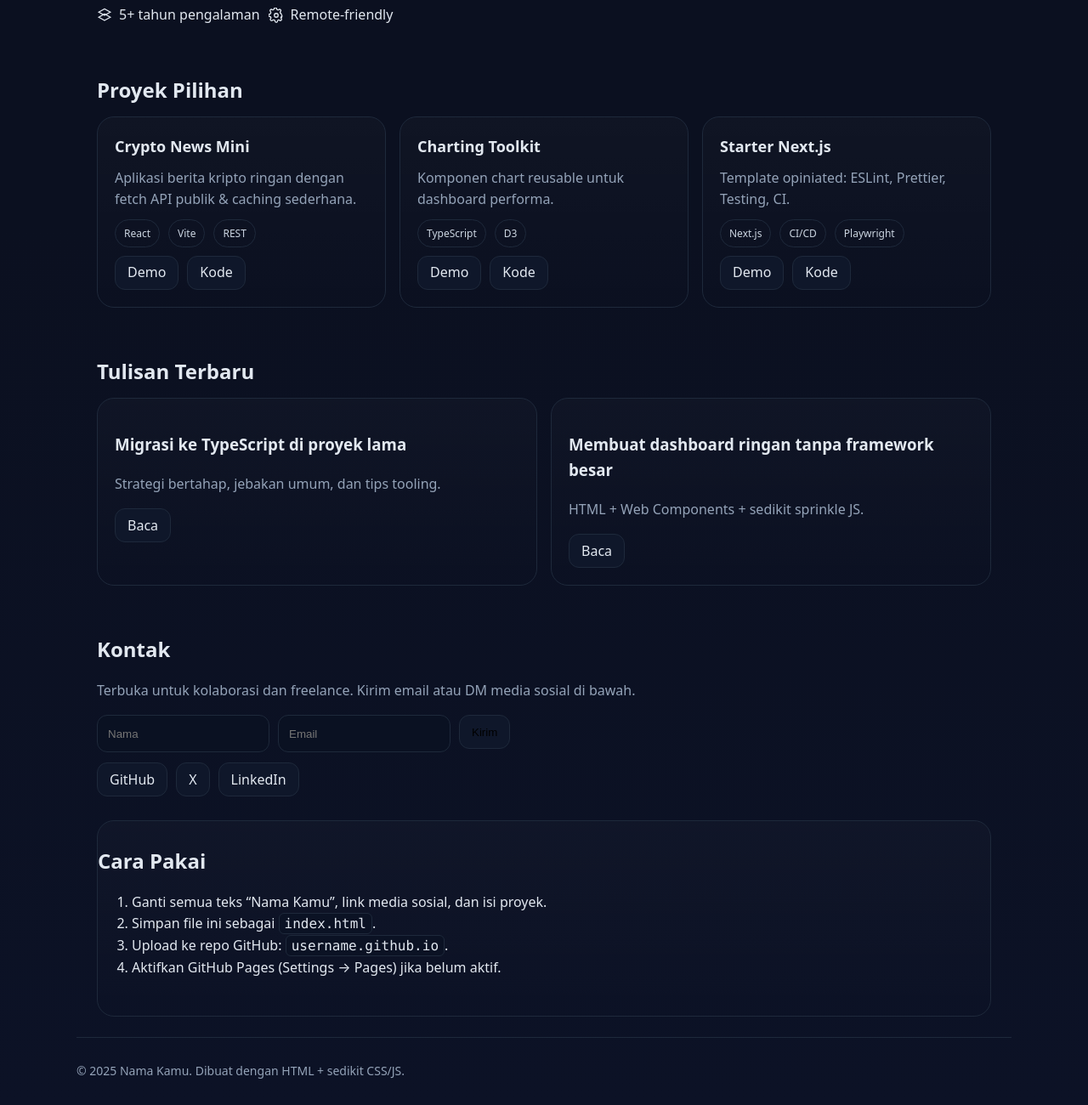
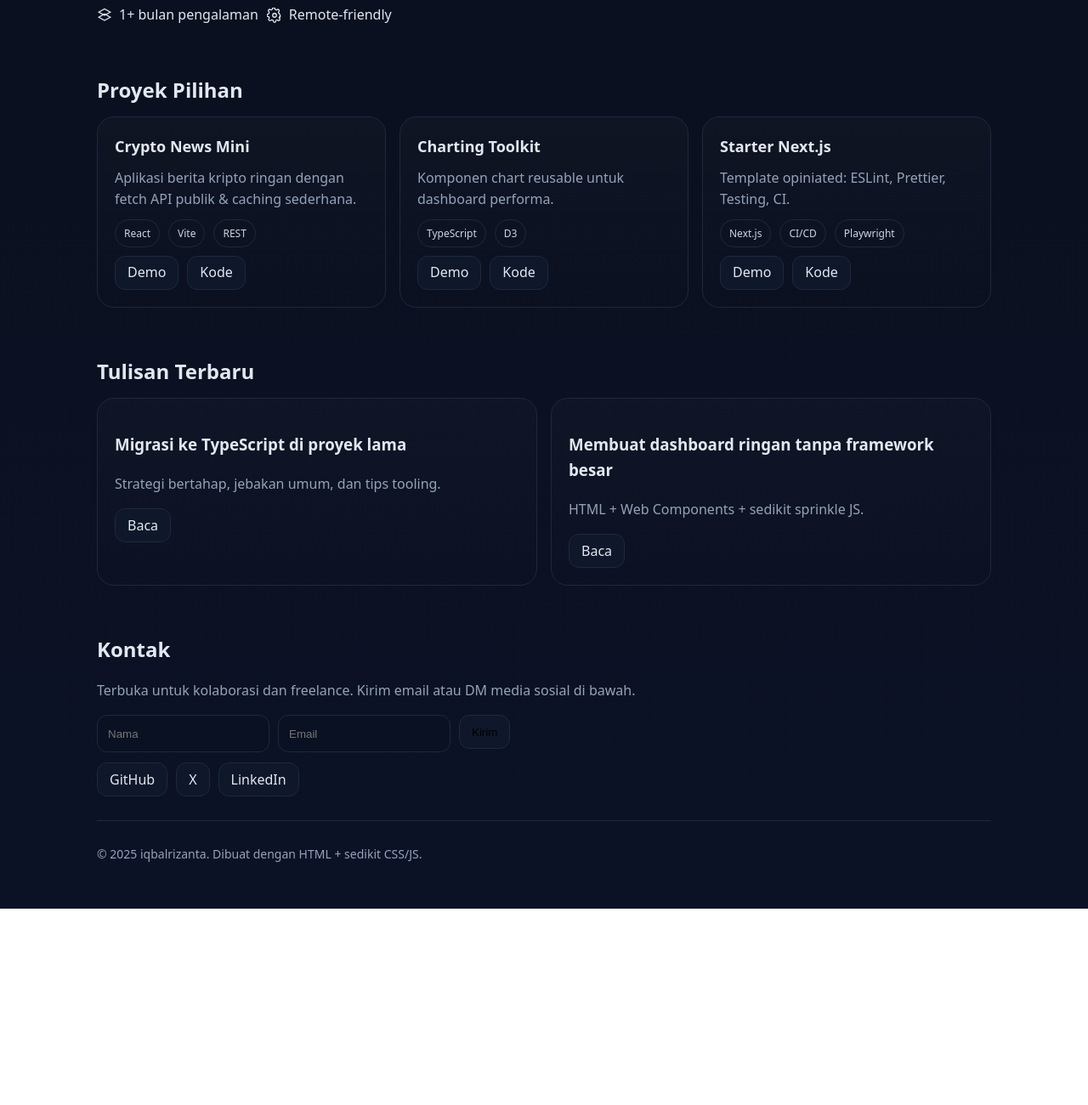
Before and after one commit to irizanta33-ui/irizanta33-ui.github.io, a plain HTML site: page index.html in a window 1280 px wide. Shown: the part 774-2074 px from the top of the page at 85% size. After the commit the page ends 1843 px from the top, so only its background shows below. Drawn offline with Linux system fonts and the light colour scheme.

Commit message:
ndex.html

```diff
--- a/index.html
+++ b/index.html
@@ -3,10 +3,10 @@
 <head>
   <meta charset="utf-8" />
   <meta name="viewport" content="width=device-width, initial-scale=1" />
-  <title>Portofolio • Nama Kamu</title>
+  <title>Portofolio • iqbalrizanta</title>
   <meta name="description" content="Portofolio sederhana untuk GitHub Pages: profil, proyek, artikel, dan kontak." />
   <meta name="theme-color" content="#0f172a" />
-  <meta property="og:title" content="Portofolio • Nama Kamu" />
+  <meta property="og:title" content="Portofolio • iqbalrizanta" />
   <meta property="og:description" content="Portofolio sederhana untuk GitHub Pages: profil, proyek, artikel, dan kontak." />
   <meta property="og:type" content="website" />
   <meta property="og:image" content="https://dummyimage.com/1200x630/0f172a/ffffff&text=Portofolio" />
@@ -75,7 +75,7 @@
     <div class="container nav-inner">
       <a href="#" class="brand">
         <span class="brand-badge">⚡</span>
-        <span>Nama <span class="accent">Kamu</span></span>
+        <span>iqbal <span class="accent">rizanta</span></span>
       </a>
       <nav class="menu">
         <a href="#about">Tentang</a>
@@ -91,7 +91,7 @@
     <!-- HERO -->
     <section class="hero">
       <div>
-        <span class="tag">👋 Halo! Saya <strong>Nama Kamu</strong></span>
+        <span class="tag">👋 Halo! Saya <strong>iqbalrizanta</strong></span>
         <h1 class="title">Saya membangun <span class="accent">aplikasi web</span> yang cepat, rapi, dan mudah di-scale.</h1>
         <p class="lead">Full‑stack developer yang suka TypeScript, React, dan Node.js. Di bawah ini beberapa proyek, tulisan, dan info kontak. Kode sumber situs ini tersedia di GitHub.</p>
         <div class="row" style="margin-top:16px">
@@ -119,7 +119,7 @@
       <div class="row" style="margin-top:10px">
         <span class="badge">
           <svg class="svg" viewBox="0 0 24 24" fill="none" stroke="currentColor" stroke-width="1.75"><path d="M12 20l9-5-9-5-9 5 9 5z"/><path d="M12 12l9-5-9-5-9 5 9 5z"/></svg>
-          5+ tahun pengalaman
+          1+ bulan pengalaman
         </span>
         <span class="badge">
           <svg class="svg" viewBox="0 0 24 24" fill="none" stroke="currentColor" stroke-width="1.75"><circle cx="12" cy="12" r="3"/><path d="M19.4 15a1.65 1.65 0 0 0 .33 1.82l.06.06a2 2 0 1 1-2.83 2.83l-.06-.06a1.65 1.65 0 0 0-1.82-.33 1.65 1.65 0 0 0-1 1.51V21a2 2 0 1 1-4 0v-.09A1.65 1.65 0 0 0 8 19.4a1.65 1.65 0 0 0-1.82.33l-.06.06a2 2 0 1 1-2.83-2.83l.06-.06A1.65 1.65 0 0 0 3.33 15 1.65 1.65 0 0 0 2 14H2a2 2 0 1 1 0-4h.09A1.65 1.65 0 0 0 3.33 8a1.65 1.65 0 0 0-.33-1.82l-.06-.06A2 2 0 1 1 5.77 3.3l.06.06A1.65 1.65 0 0 0 7.65 3a1.65 1.65 0 0 0 1-1V2a2 2 0 1 1 4 0v.09A1.65 1.65 0 0 0 14 3.33 1.65 1.65 0 0 0 15.82 3.3l.06-.06a2 2 0 1 1 2.83 2.83l-.06.06A1.65 1.65 0 0 0 19.4 9c0 .56.2 1.09.57 1.51.61.71 1.03 1.65 1.03 2.69s-.42 1.98-1.03 2.69z"/></svg>
@@ -206,19 +206,8 @@
       </div>
     </section>
 
-    <section class="section card">
-      <h2>Cara Pakai</h2>
-      <ol>
-        <li>Ganti semua teks “Nama Kamu”, link media sosial, dan isi proyek.</li>
-        <li>Simpan file ini sebagai <span class="kbd">index.html</span>.</li>
-        <li>Upload ke repo GitHub: <span class="kbd">username.github.io</span>.</li>
-        <li>Aktifkan GitHub Pages (Settings → Pages) jika belum aktif.</li>
-      </ol>
-    </section>
-  </main>
-
   <footer class="container footer">
-    <span>© <span id="year"></span> Nama Kamu. Dibuat dengan HTML + sedikit CSS/JS.</span>
+    <span>© <span id="year"></span> iqbalrizanta. Dibuat dengan HTML + sedikit CSS/JS.</span>
   </footer>
 
   <script>
```
